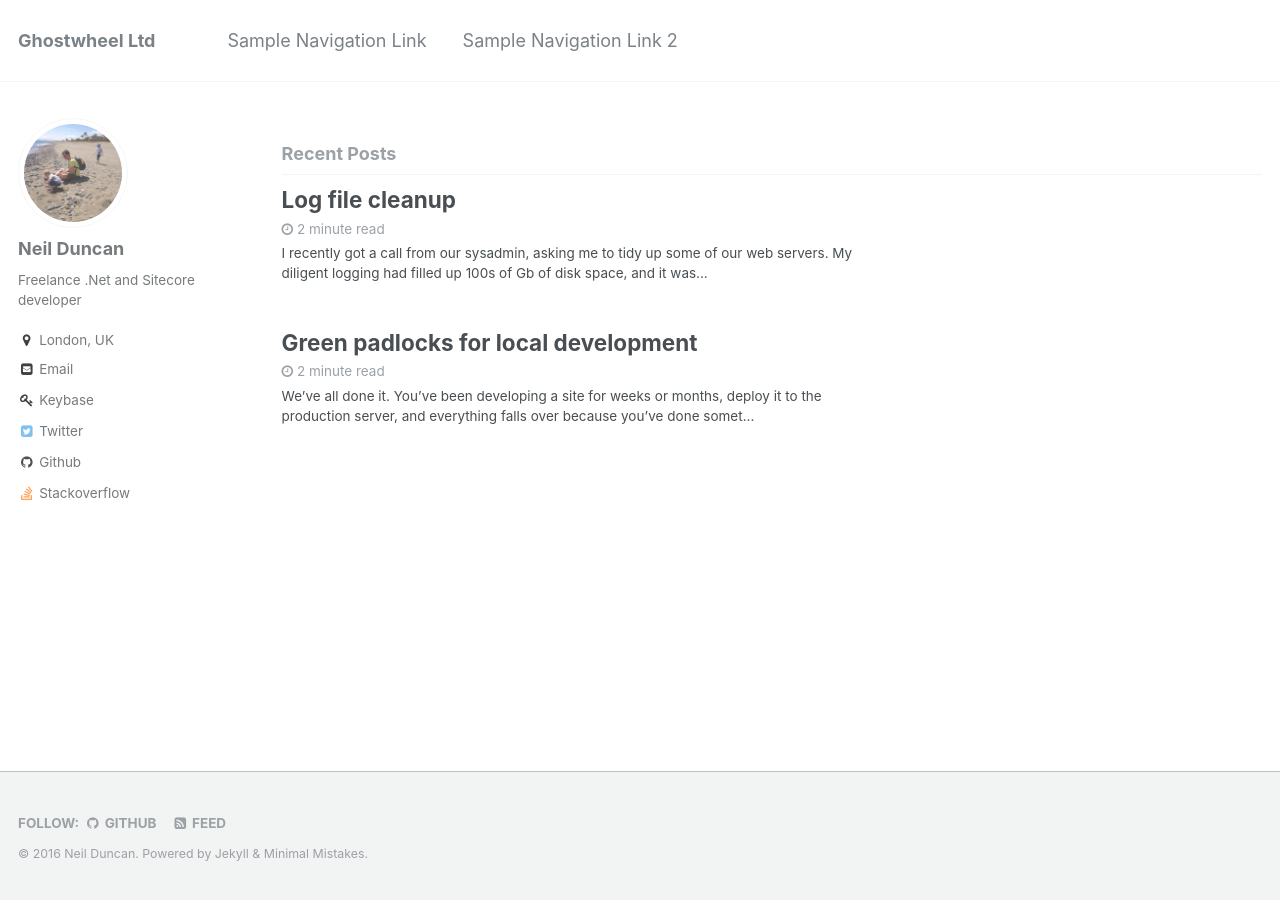
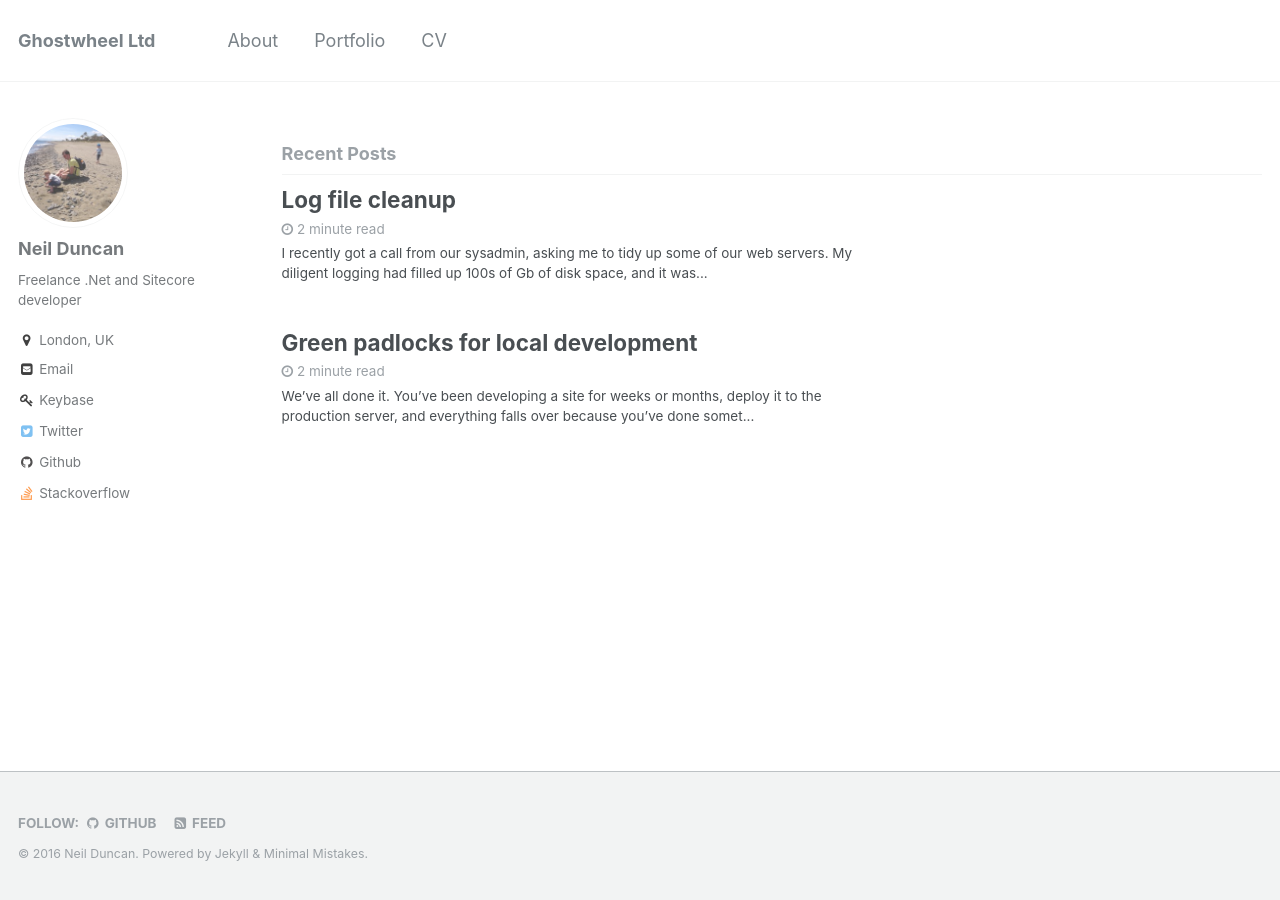
Before and after one commit to neilduncan/neilduncan.github.io, a Jekyll site: the page built from index.html, in a window 1280 px wide. Built offline with Jekyll 4.4.1, drawn with Linux system fonts in a browser that asks for light colours; the list of posts is cut into pages by our own code.

Commit message:
start building static pages, and include a REALLY OLD CV

```diff
--- a/_data/navigation.yml
+++ b/_data/navigation.yml
@@ -1,7 +1,10 @@
 # main links links
 main:
-  - title: "Sample Navigation Link"
-    url: https://mmistakes.github.io/minimal-mistakes/docs/navigation/
+  - title: "About"
+    url: "/about/"
 
-  - title: "Sample Navigation Link 2"
-    url: /
+  - title: "Portfolio"
+    url: /portfolio/
+
+  - title: "CV"
+    url: /files/NeilDuncansCV.doc
```
Also changed, not shown: _pages/about.md (added, +9 -0 lines), _pages/portfolio.md (added, +9 -0 lines), 1 other file.
